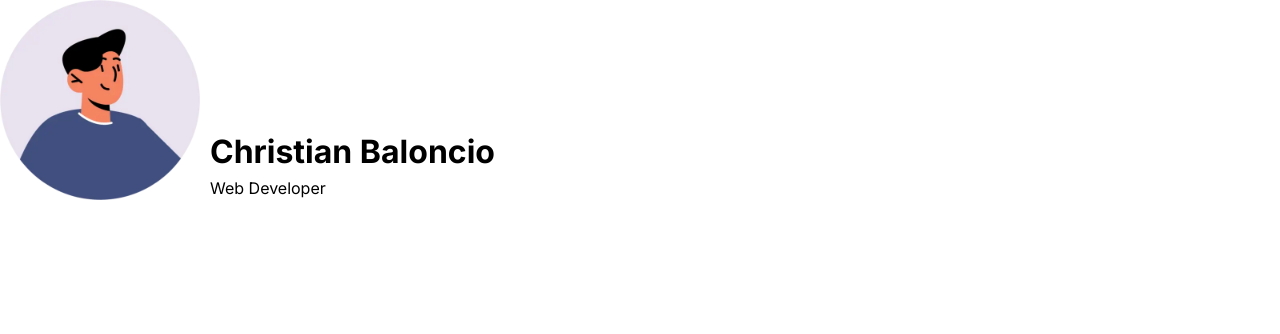
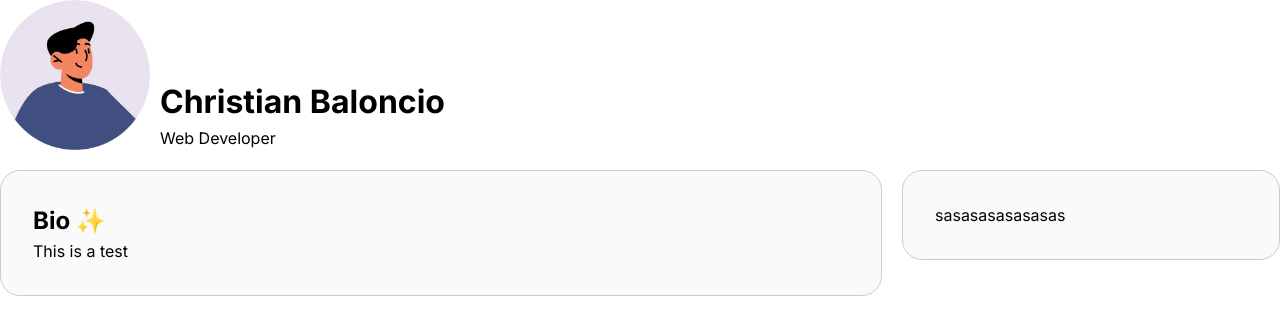
Before and after one commit to xLusyo/portfolio, an Astro site: page / in a window 1280 px wide. Built offline with nearby package versions, Linux system fonts and the light colour scheme; Astro itself is replaced by a stand-in of ours.

Commit message:
added new styles

```diff
--- a/src/css/styles.css
+++ b/src/css/styles.css
@@ -5,6 +5,8 @@
   --max-width-container-lg: 800px;
   --max-width-container-md: 500px;
   --font-family: "Inter", sans-serif;
+  --primary-color: #fffff;
+  --card-color: #FAFAFA;
 }
 
 body {
@@ -19,6 +21,18 @@ header {
     flex-direction: row;
     align-items: flex-end;
   }
+
+  .avatar {
+    border: solid 2px var(--primary-color);
+  }
+}
+
+aside {
+  flex: 1 1 30%;
+}
+
+main {
+  flex: 1 1 70%;
 }
 
 @media (width >= 1300px) {
@@ -27,3 +41,16 @@ header {
     margin: 0 auto;
   }
 }
+
+.wrapper {
+  display: flex;
+  padding-block: 20px;
+  gap: 20px;
+}
+
+.card {
+  background-color: var(--card-color);
+  border: solid 1px #ccc;
+  border-radius: 20px;
+  padding: 2rem;
+}
--- a/src/pages/index.astro
+++ b/src/pages/index.astro
@@ -3,7 +3,7 @@ import { Image } from 'astro:assets';
 import '@styles/reset.css';
 import '@styles/styles.css'
 import avatar from '@assets/placeholder-boy.webp';
-import { lazy } from 'astro:schema';
+import contents from '@data/content.json';
 ---
 
 <html lang="en">
@@ -17,12 +17,28 @@ import { lazy } from 'astro:schema';
 	<body>
 		<header class="container">
 			<div>
-				<Image src={avatar} alt={'Christian'} width={200} height={200} loading={'eager'} />
+				<Image src={avatar} alt={'Christian'} width={150} height={150} loading={'eager'} class="avatar" />
 				<div>
 					<h1>Christian Baloncio</h1>
 					<p>Web Developer</p>
 				</div>
 			</div>
 		</header>
+
+		<div class="wrapper container">
+			<main>
+				{contents.map( content => (
+					<div class="card">
+						<h2>{content.title}</h2>
+						<p>{content.content_body}</p>
+					</div>
+				))}
+			</main>
+			<aside>
+				<div class="card">
+					sasasasasasasas
+				</div>
+			</aside>
+		</div>
 	</body>
 </html>
```
